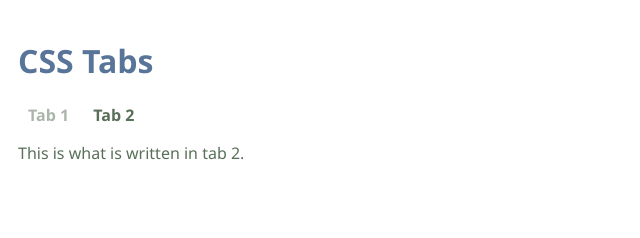
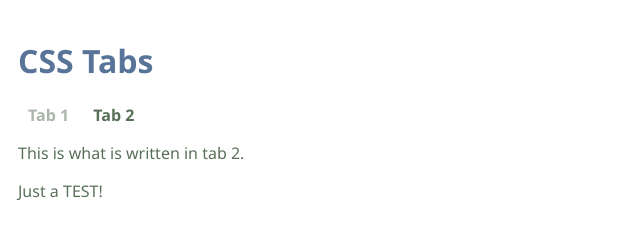
Before and after one commit to kwmanion/kwmanion.github.io, a plain HTML site: page index.html in a window 1280 px wide. Both pictures are taken after a click on the label "Tab 2". Shown: the whole page, without its empty margins (0-640 px from the left). Drawn offline with Linux system fonts and the light colour scheme.

Commit message:
Just Testing

```diff
--- a/index.html
+++ b/index.html
@@ -31,6 +31,7 @@
             </div>
             <div>
                 <p>This is what is written in tab 2.</p>
+                <p>Just a TEST!</p>
             </div>
         </div>
     </div>
```
